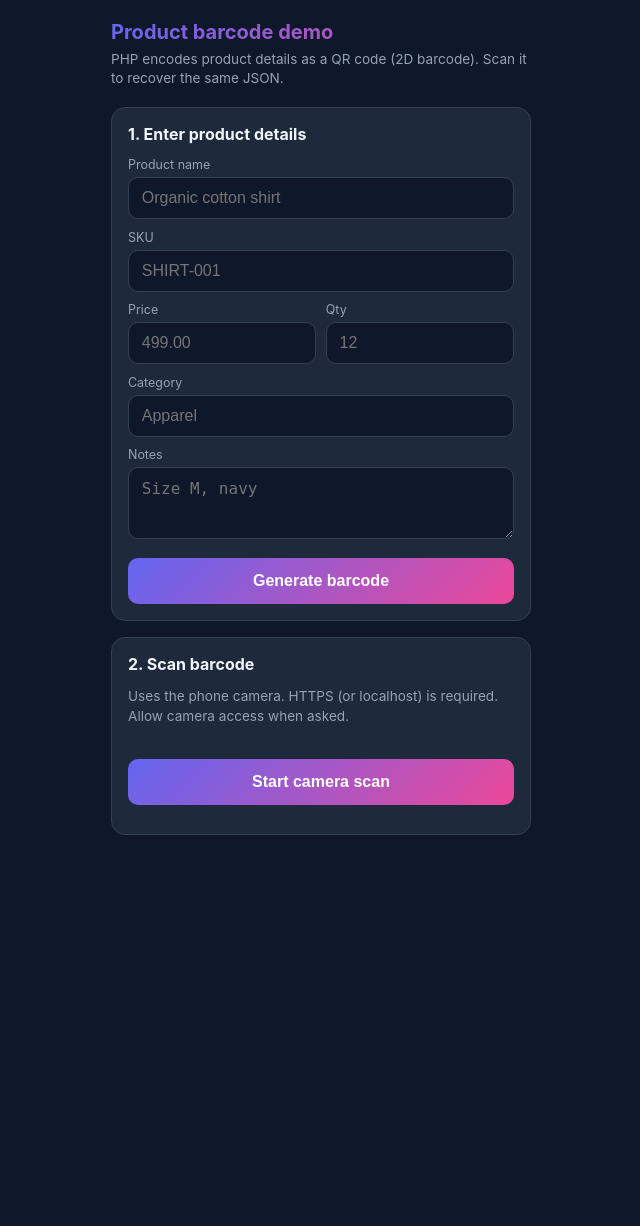
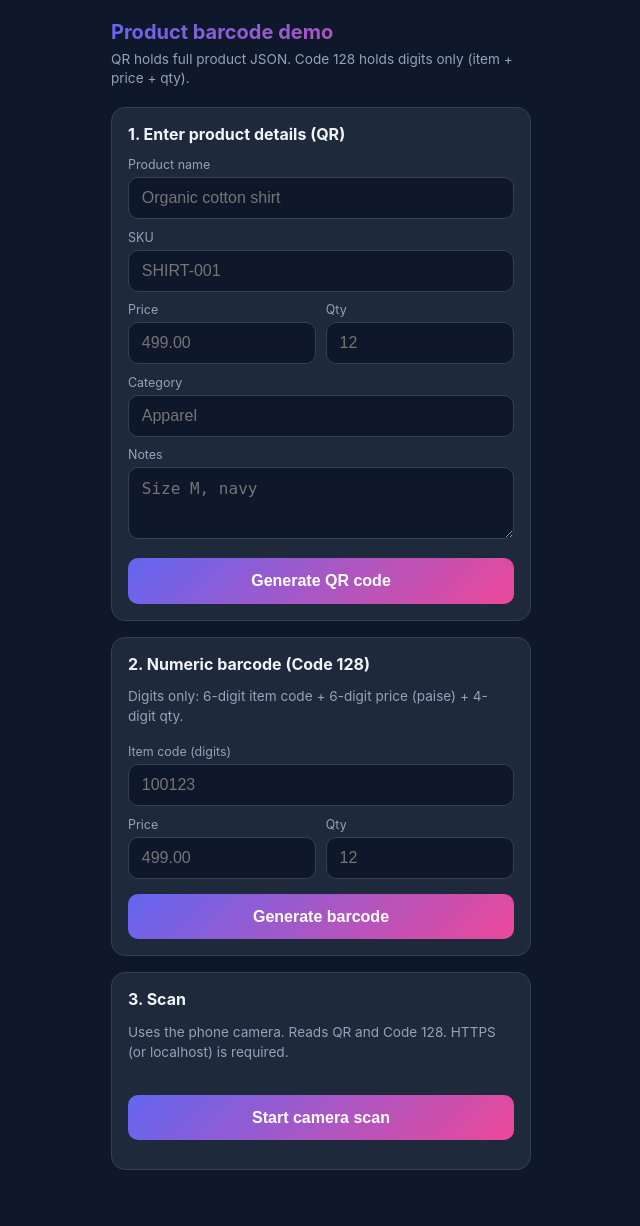
Before and after one commit to san4851/myDharmTech, a PHP site: page /tools/product-barcode/index.php in a window 1280 px wide. Shown: the whole page, without its empty margins (319-959 px from the left). Before the commit the page ends 835 px from the top, so only its background shows below. Run offline with PHP 8.4, Linux system fonts and the light colour scheme; some libraries are stand-ins or nearby versions.

Commit message:
MT-1 bar-code demo

```diff
--- a/tools/product-barcode/index.php
+++ b/tools/product-barcode/index.php
@@ -2,10 +2,14 @@
 declare(strict_types=1);
 
 require_once __DIR__ . '/lib/qrcode.php';
+require_once __DIR__ . '/lib/code128.php';
 
 $errors = [];
+$barcodeErrors = [];
 $product = null;
 $qrSvg = null;
+$barcodeSvg = null;
+$barcodeValue = null;
 $old = [
     'name' => '',
     'sku' => '',
@@ -13,6 +17,11 @@ $old = [
     'qty' => '',
     'category' => '',
     'notes' => '',
+];
+$oldNumeric = [
+    'item_code' => '',
+    'price' => '',
+    'qty' => '',
 ];
 
 function product_barcode_payload(array $src): array
@@ -60,15 +69,59 @@ function product_barcode_svg(string $text): string
     return (string) ob_get_clean();
 }
 
+function numeric_barcode_payload(array $src): array
+{
+    $item = preg_replace('/\D+/', '', (string) ($src['item_code'] ?? '')) ?? '';
+    $price = (float) ($src['price'] ?? 0);
+    $qty = (int) ($src['qty'] ?? 0);
+    $paise = (int) round($price * 100);
+    $value = sprintf('%06d%06d%04d', (int) $item, $paise, $qty);
+    return [
+        'itemCode' => str_pad($item, 6, '0', STR_PAD_LEFT),
+        'price' => $price,
+        'qty' => $qty,
+        'value' => $value,
+    ];
+}
+
+function numeric_barcode_validate(array $payload, string $itemRaw): array
+{
+    $errors = [];
+    if ($itemRaw === '' || !preg_match('/^\d{1,6}$/', $itemRaw)) {
+        $errors[] = 'Item code must be 1–6 digits.';
+    }
+    if ($payload['price'] < 0 || $payload['price'] > 9999.99) {
+        $errors[] = 'Price must be between 0 and 9999.99.';
+    }
+    if ($payload['qty'] < 0 || $payload['qty'] > 9999) {
+        $errors[] = 'Qty must be between 0 and 9999.';
+    }
+    return $errors;
+}
+
+function decode_scanned_text(string $raw): array
+{
+    $parsed = json_decode($raw, true);
+    if (is_array($parsed)) {
+        return ['format' => 'qr', 'data' => $parsed];
+    }
+    if (preg_match('/^\d{16}$/', $raw)) {
+        $paise = (int) substr($raw, 6, 6);
+        return [
+            'format' => 'code128',
+            'value' => $raw,
+            'itemCode' => substr($raw, 0, 6),
+            'price' => $paise / 100,
+            'qty' => (int) substr($raw, 12, 4),
+        ];
+    }
+    return ['format' => 'unknown', 'raw' => $raw];
+}
+
 if ($_SERVER['REQUEST_METHOD'] === 'POST' && ($_POST['action'] ?? '') === 'decode') {
     header('Content-Type: application/json; charset=utf-8');
     $raw = (string) ($_POST['text'] ?? '');
-    $parsed = json_decode($raw, true);
-    if (is_array($parsed)) {
-        echo json_encode(['ok' => true, 'data' => $parsed], JSON_PRETTY_PRINT | JSON_UNESCAPED_UNICODE);
-    } else {
-        echo json_encode(['ok' => true, 'data' => ['raw' => $raw]], JSON_PRETTY_PRINT | JSON_UNESCAPED_UNICODE);
-    }
+    echo json_encode(['ok' => true, 'data' => decode_scanned_text($raw)], JSON_PRETTY_PRINT | JSON_UNESCAPED_UNICODE);
     exit;
 }
 
@@ -85,6 +138,21 @@ if ($_SERVER['REQUEST_METHOD'] === 'POST' && ($_POST['action'] ?? '') === 'gener
     $errors = product_barcode_validate($product);
     if ($errors === []) {
         $qrSvg = product_barcode_svg(json_encode($product, JSON_UNESCAPED_UNICODE));
+    }
+}
+
+if ($_SERVER['REQUEST_METHOD'] === 'POST' && ($_POST['action'] ?? '') === 'generate_barcode') {
+    $oldNumeric = [
+        'item_code' => (string) ($_POST['item_code'] ?? ''),
+        'price' => (string) ($_POST['price'] ?? ''),
+        'qty' => (string) ($_POST['qty'] ?? ''),
+    ];
+    $itemRaw = preg_replace('/\D+/', '', $oldNumeric['item_code']) ?? '';
+    $numeric = numeric_barcode_payload($_POST);
+    $barcodeErrors = numeric_barcode_validate($numeric, $itemRaw);
+    if ($barcodeErrors === []) {
+        $barcodeValue = $numeric['value'];
+        $barcodeSvg = code128_svg($barcodeValue);
     }
 }
 
@@ -170,8 +238,10 @@ function h(string $value): string
             color: var(--text);
         }
         .errors { color: var(--err); font-size: 0.85rem; margin: 0 0 0.75rem; padding: 0; }
-        .qr-box { margin-top: 1rem; text-align: center; }
+        .qr-box, .barcode-box { margin-top: 1rem; text-align: center; }
         .qr-box svg { width: min(100%, 240px); height: auto; background: #fff; border-radius: 8px; padding: 10px; }
+        .barcode-box svg { width: 100%; height: auto; background: #fff; border-radius: 8px; padding: 10px 8px; }
+        .barcode-value { margin: 0.45rem 0 0; font-family: ui-monospace, SFMono-Regular, Menlo, monospace; letter-spacing: 0.08em; font-size: 0.85rem; }
         #reader { display: none; margin-top: 0.75rem; overflow: hidden; border-radius: 10px; }
         #scan-json {
             display: none;
@@ -193,10 +263,10 @@ function h(string $value): string
 <body>
     <div class="wrap">
         <h1>Product barcode demo</h1>
-        <p class="lede">PHP encodes product details as a QR code (2D barcode). Scan it to recover the same JSON.</p>
+        <p class="lede">QR holds full product JSON. Code 128 holds digits only (item + price + qty).</p>
 
         <section>
-            <h2>1. Enter product details</h2>
+            <h2>1. Enter product details (QR)</h2>
             <?php if ($errors): ?>
                 <ul class="errors">
                     <?php foreach ($errors as $error): ?>
@@ -229,7 +299,7 @@ function h(string $value): string
                 <label for="notes">Notes</label>
                 <textarea id="notes" name="notes" maxlength="120" placeholder="Size M, navy"><?= h($old['notes']) ?></textarea>
 
-                <button type="submit">Generate barcode</button>
+                <button type="submit">Generate QR code</button>
             </form>
             <?php if ($qrSvg): ?>
                 <div class="qr-box">
@@ -240,8 +310,43 @@ function h(string $value): string
         </section>
 
         <section>
-            <h2>2. Scan barcode</h2>
-            <p class="note">Uses the phone camera. HTTPS (or localhost) is required. Allow camera access when asked.</p>
+            <h2>2. Numeric barcode (Code 128)</h2>
+            <p class="note">Digits only: 6-digit item code + 6-digit price (paise) + 4-digit qty.</p>
+            <?php if ($barcodeErrors): ?>
+                <ul class="errors">
+                    <?php foreach ($barcodeErrors as $error): ?>
+                        <li><?= h($error) ?></li>
+                    <?php endforeach; ?>
+                </ul>
+            <?php endif; ?>
+            <form method="post">
+                <input type="hidden" name="action" value="generate_barcode">
+                <label for="item_code">Item code (digits)</label>
+                <input id="item_code" name="item_code" inputmode="numeric" pattern="\d{1,6}" required maxlength="6" autocomplete="off" placeholder="100123" value="<?= h($oldNumeric['item_code']) ?>">
+                <div class="row">
+                    <div>
+                        <label for="barcode_price">Price</label>
+                        <input id="barcode_price" name="price" type="number" required min="0" max="9999.99" step="0.01" placeholder="499.00" value="<?= h($oldNumeric['price']) ?>">
+                    </div>
+                    <div>
+                        <label for="barcode_qty">Qty</label>
+                        <input id="barcode_qty" name="qty" type="number" required min="0" max="9999" step="1" placeholder="12" value="<?= h($oldNumeric['qty']) ?>">
+                    </div>
+                </div>
+                <button type="submit">Generate barcode</button>
+            </form>
+            <?php if ($barcodeSvg): ?>
+                <div class="barcode-box">
+                    <?= $barcodeSvg ?>
+                    <p class="barcode-value"><?= h((string) $barcodeValue) ?></p>
+                    <p class="note" style="margin: 0.6rem 0 0;">Scan this stripe barcode with the camera below.</p>
+                </div>
+            <?php endif; ?>
+        </section>
+
+        <section>
+            <h2>3. Scan</h2>
+            <p class="note">Uses the phone camera. Reads QR and Code 128. HTTPS (or localhost) is required.</p>
             <button type="button" id="scan-btn">Start camera scan</button>
             <button type="button" id="stop-btn" class="secondary" hidden>Stop camera</button>
             <div id="reader"></div>
@@ -298,7 +403,14 @@ function h(string $value): string
             try {
                 await scanner.start(
                     { facingMode: "environment" },
-                    { fps: 10, qrbox: { width: 220, height: 220 } },
+                    {
+                        fps: 10,
+                        qrbox: { width: 280, height: 140 },
+                        formatsToSupport: [
+                            Html5QrcodeSupportedFormats.QR_CODE,
+                            Html5QrcodeSupportedFormats.CODE_128
+                        ]
+                    },
                     async (decodedText) => {
                         try {
                             scanJson.textContent = await decodeOnServer(decodedText);
@@ -310,7 +422,7 @@ function h(string $value): string
                         stopScan();
                     }
                 );
-                setStatus("Aim at the QR code.");
+                setStatus("Aim at the QR or barcode.");
             } catch (err) {
                 setStatus("Camera failed: " + (err && err.message ? err.message : err), "err");
                 await stopScan();
--- /dev/null
+++ b/tools/product-barcode/lib/code128.php
@@ -0,0 +1,66 @@
+<?php
+declare(strict_types=1);
+
+/** Code 128 bar/space widths (values 0–106). Stop is 13 modules. */
+function code128_patterns(): array
+{
+    return [
+        '212222', '222122', '222221', '121223', '121322', '131222', '122213', '122312',
+        '132212', '221213', '221312', '231212', '112232', '122132', '122231', '113222',
+        '123122', '123221', '223211', '221132', '221231', '213212', '223112', '312131',
+        '311222', '321122', '321221', '312212', '322112', '322211', '212123', '212321',
+        '232121', '111323', '131123', '131321', '112313', '132113', '132311', '211313',
+        '231113', '231311', '112133', '112331', '132131', '113123', '113321', '133121',
+        '313121', '211331', '231131', '213113', '213311', '213131', '311123', '311321',
+        '331121', '312113', '312311', '332111', '314111', '221411', '431111', '111224',
+        '111422', '121124', '121421', '141122', '141221', '112214', '112412', '122114',
+        '122411', '142112', '142211', '241211', '221114', '413111', '241112', '134111',
+        '111242', '121142', '121241', '114212', '124112', '124211', '411212', '421112',
+        '421211', '212141', '214121', '412121', '111143', '111341', '131141', '114113',
+        '114311', '411113', '411311', '113141', '114131', '311141', '411131', '211412',
+        '211214', '211232', '2331112',
+    ];
+}
+
+function code128_svg(string $digits, int $module = 2, int $height = 72): string
+{
+    if (!preg_match('/^\d+$/', $digits)) {
+        throw new InvalidArgumentException('Code 128 payload must be numeric.');
+    }
+    if (strlen($digits) % 2 === 1) {
+        $digits = '0' . $digits;
+    }
+
+    $values = [105]; // Start Code C (numeric pairs)
+    $len = strlen($digits);
+    for ($i = 0; $i < $len; $i += 2) {
+        $values[] = (int) substr($digits, $i, 2);
+    }
+    $sum = $values[0];
+    $count = count($values);
+    for ($i = 1; $i < $count; $i++) {
+        $sum += $values[$i] * $i;
+    }
+    $values[] = $sum % 103;
+    $values[] = 106; // Stop
+
+    $patterns = code128_patterns();
+    $quiet = 10 * $module;
+    $x = $quiet;
+    $rects = '';
+    foreach ($values as $value) {
+        $pattern = $patterns[$value];
+        $isBar = true;
+        $plen = strlen($pattern);
+        for ($i = 0; $i < $plen; $i++) {
+            $w = ((int) $pattern[$i]) * $module;
+            if ($isBar) {
+                $rects .= '<rect x="' . $x . '" y="0" width="' . $w . '" height="' . $height . '" fill="#000"/>';
+            }
+            $x += $w;
+            $isBar = !$isBar;
+        }
+    }
+    $width = $x + $quiet;
+    return '<svg xmlns="http://www.w3.org/2000/svg" width="' . $width . '" height="' . $height . '" viewBox="0 0 ' . $width . ' ' . $height . '" role="img" aria-label="Code 128 barcode">' . $rects . '</svg>';
+}
```
